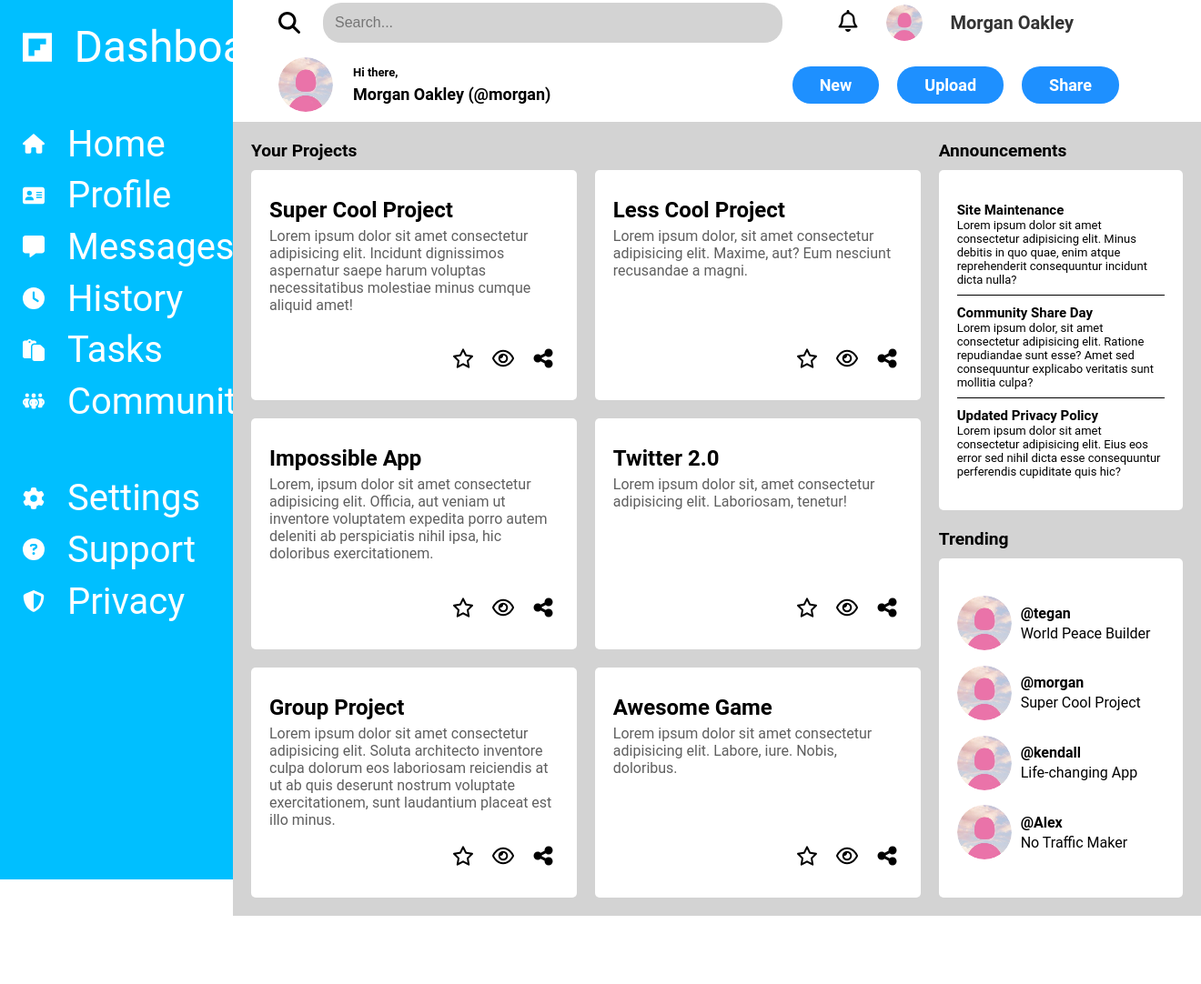
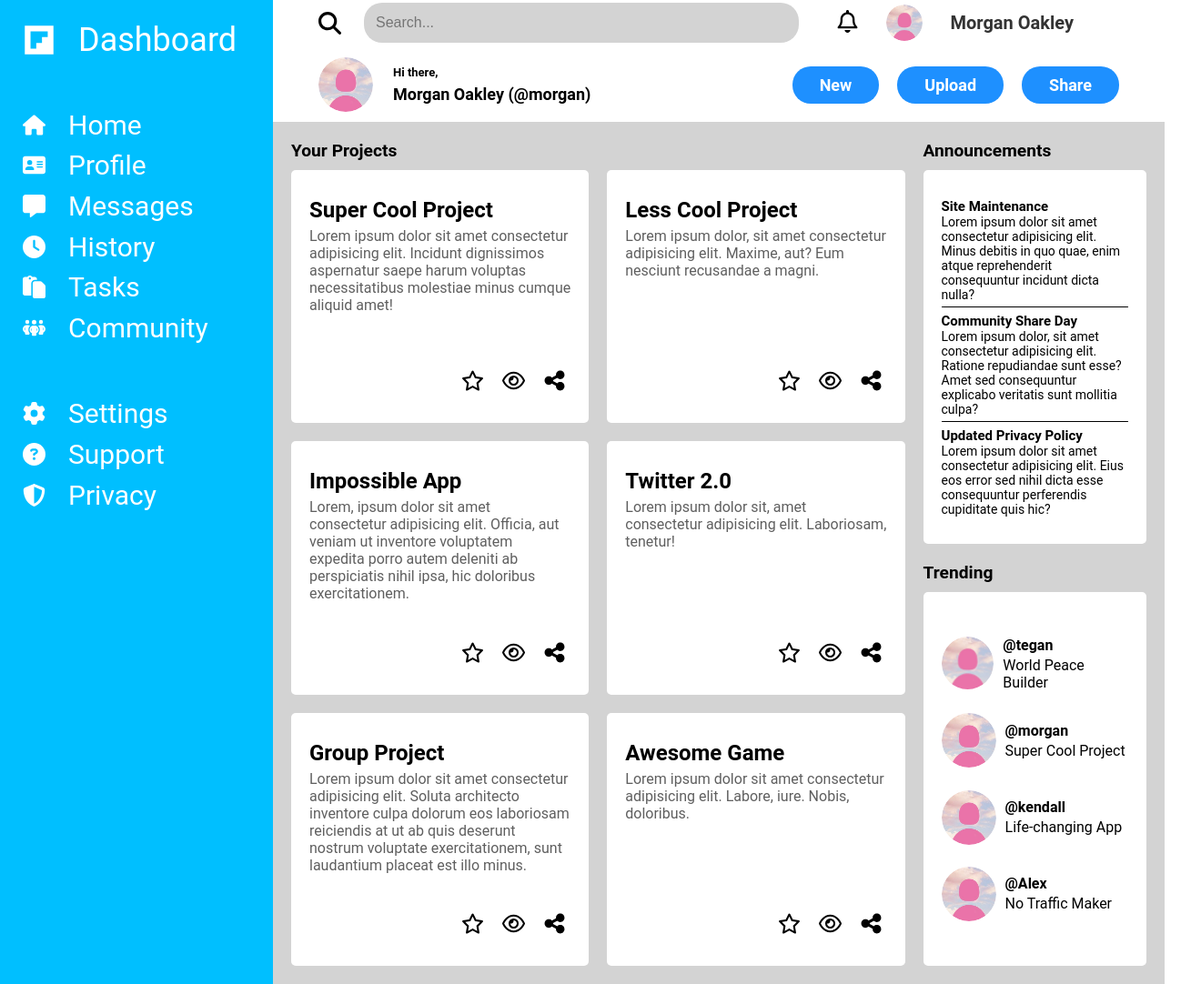
Before and after one commit to KevinMeekel/grid-dashboard, a plain HTML site: page index.html in a window 1280 px wide. Shown: the part 2-1084 px from the top of the page at 91% size, 1320 px wide, since content can reach past the window. Before the commit the page ends 1009 px from the top, so only its background shows below. Drawn offline with Linux system fonts and the light colour scheme.

Commit message:
add final version

```diff
--- a/index.html
+++ b/index.html
@@ -17,42 +17,42 @@
             </div>
             <ul>
                 <li>
-                    <img src="./icons/home.svg" class="sidebar-icon" alt="home" height="24px" width="24px">
+                    <img src="./icons/home.svg" class="sidebar-icon" alt="home" height="25px" width="25px">
                     <a href="" class="sidebar-link">Home</a>
                 </li>
                 <li>
-                    <img src="./icons/profile.svg" class="sidebar-icon" alt="home" height="24px" width="24px">
+                    <img src="./icons/profile.svg" class="sidebar-icon" alt="home" height="25px" width="25px">
                     <a href="" class="sidebar-link">Profile</a>
                 </li>
                 <li>
-                    <img src="./icons/messages.svg" class="sidebar-icon" alt="home" height="24px" width="24px">
+                    <img src="./icons/messages.svg" class="sidebar-icon" alt="home" height="25px" width="25px">
                     <a href="" class="sidebar-link">Messages</a>
                 </li>
                 <li>
-                    <img src="./icons/history.svg" class="sidebar-icon" alt="home" height="24px" width="24px">
+                    <img src="./icons/history.svg" class="sidebar-icon" alt="home" height="25px" width="25px">
                     <a href="" class="sidebar-link">History</a>
                 </li>
                 <li>
-                    <img src="./icons/tasks.svg" class="sidebar-icon" alt="home" height="24px" width="24px">
+                    <img src="./icons/tasks.svg" class="sidebar-icon" alt="home" height="25px" width="25px">
                     <a href="" class="sidebar-link">Tasks</a>
                 </li>
                 <li>
-                    <img src="./icons/community.svg" class="sidebar-icon" alt="home" height="24px" width="24px">
+                    <img src="./icons/community.svg" class="sidebar-icon" alt="home" height="25px" width="25px">
                     <a href="" class="sidebar-link">Community</a>
                 </li>
             </ul>
 
             <ul>
                 <li>
-                    <img src="./icons/settings.svg" class="sidebar-icon" alt="home" height="24px" width="24px">
+                    <img src="./icons/settings.svg" class="sidebar-icon" alt="home" height="25px" width="25px">
                     <a href="" class="sidebar-link">Settings</a>
                 </li>
                 <li>
-                    <img src="./icons/support.svg" class="sidebar-icon" alt="home" height="24px" width="24px">
+                    <img src="./icons/support.svg" class="sidebar-icon" alt="home" height="25px" width="25px">
                     <a href="" class="sidebar-link">Support</a>
                 </li>
                 <li>
-                    <img src="./icons/privacy.svg" class="sidebar-icon" alt="home" height="24px" width="24px">
+                    <img src="./icons/privacy.svg" class="sidebar-icon" alt="home" height="25px" width="25px">
                     <a href="" class="sidebar-link">Privacy</a>
                 </li>
             </ul>
@@ -63,7 +63,7 @@
 
                 <div class="search-container">
                     <button type="submit" class="search-button">
-                        <img src="./icons/search.svg" class="sidebar-icon" alt="home" height="24px" width="24px">
+                        <img src="./icons/search.svg" class="sidebar-icon" alt="home" height="25px" width="25px">
                     </button>
                     <div class="search-bar">
                         <input type="text" placeholder="Search...">
@@ -72,7 +72,7 @@
 
                 <div class="header-actions">
                     <button type="button" class="action-button">
-                        <img src="./icons/bell.svg" alt="notifications" height="24px" width="24px">
+                        <img src="./icons/bell.svg" alt="notifications" height="25px" width="25px">
                     </button>
                     <div class="thumbnail-container-s">
                         <img src="./icons/profile.jpg" alt="profile" class="profile-thumbnail">
@@ -111,13 +111,13 @@
                     </p>
                     <div class="card-icons">
                         <button type="button" class="card-button">
-                            <img src="./icons/star.svg" alt="favorite" height="24px" width="24px">
+                            <img src="./icons/star.svg" alt="favorite" height="25px" width="25px">
                         </button>
                         <button type="button" class="card-button">
-                            <img src="./icons/eye.svg" alt="watch later" height="24px" width="24px">
+                            <img src="./icons/eye.svg" alt="watch later" height="25px" width="25px">
                         </button>
                         <button type="button" class="card-button">
-                            <img src="./icons/share.svg" alt="share" height="24px" width="24px">
+                            <img src="./icons/share.svg" alt="share" height="25px" width="25px">
                         </button>
                     </div>
                 </div>
@@ -127,13 +127,13 @@
                         Eum nesciunt recusandae a magni.</p>
                     <div class="card-icons">
                         <button type="button" class="card-button">
-                            <img src="./icons/star.svg" alt="favorite" height="24px" width="24px">
+                            <img src="./icons/star.svg" alt="favorite" height="25px" width="25px">
                         </button>
                         <button type="button" class="card-button">
-                            <img src="./icons/eye.svg" alt="watch later" height="24px" width="24px">
+                            <img src="./icons/eye.svg" alt="watch later" height="25px" width="25px">
                         </button>
                         <button type="button" class="card-button">
-                            <img src="./icons/share.svg" alt="share" height="24px" width="24px">
+                            <img src="./icons/share.svg" alt="share" height="25px" width="25px">
                         </button>
                     </div>
                 </div>
@@ -144,13 +144,13 @@
                         doloribus exercitationem.</p>
                     <div class="card-icons">
                         <button type="button" class="card-button">
-                            <img src="./icons/star.svg" alt="favorite" height="24px" width="24px">
+                            <img src="./icons/star.svg" alt="favorite" height="25px" width="25px">
                         </button>
                         <button type="button" class="card-button">
-                            <img src="./icons/eye.svg" alt="watch later" height="24px" width="24px">
+                            <img src="./icons/eye.svg" alt="watch later" height="25px" width="25px">
                         </button>
                         <button type="button" class="card-button">
-                            <img src="./icons/share.svg" alt="share" height="24px" width="24px">
+                            <img src="./icons/share.svg" alt="share" height="25px" width="25px">
                         </button>
                     </div>
                 </div>
@@ -160,13 +160,13 @@
                         tenetur!</p>
                     <div class="card-icons">
                         <button type="button" class="card-button">
-                            <img src="./icons/star.svg" alt="favorite" height="24px" width="24px">
+                            <img src="./icons/star.svg" alt="favorite" height="25px" width="25px">
                         </button>
                         <button type="button" class="card-button">
-                            <img src="./icons/eye.svg" alt="watch later" height="24px" width="24px">
+                            <img src="./icons/eye.svg" alt="watch later" height="25px" width="25px">
                         </button>
                         <button type="button" class="card-button">
-                            <img src="./icons/share.svg" alt="share" height="24px" width="24px">
+                            <img src="./icons/share.svg" alt="share" height="25px" width="25px">
                         </button>
                     </div>
                 </div>
@@ -177,13 +177,13 @@
                         voluptate exercitationem, sunt laudantium placeat est illo minus.</p>
                     <div class="card-icons">
                         <button type="button" class="card-button">
-                            <img src="./icons/star.svg" alt="favorite" height="24px" width="24px">
+                            <img src="./icons/star.svg" alt="favorite" height="25px" width="25px">
                         </button>
                         <button type="button" class="card-button">
-                            <img src="./icons/eye.svg" alt="watch later" height="24px" width="24px">
+                            <img src="./icons/eye.svg" alt="watch later" height="25px" width="25px">
                         </button>
                         <button type="button" class="card-button">
-                            <img src="./icons/share.svg" alt="share" height="24px" width="24px">
+                            <img src="./icons/share.svg" alt="share" height="25px" width="25px">
                         </button>
                     </div>
                 </div>
@@ -193,13 +193,13 @@
                         Nobis, doloribus.</p>
                     <div class="card-icons">
                         <button type="button" class="card-button">
-                            <img src="./icons/star.svg" alt="favorite" height="24px" width="24px">
+                            <img src="./icons/star.svg" alt="favorite" height="25px" width="25px">
                         </button>
                         <button type="button" class="card-button">
-                            <img src="./icons/eye.svg" alt="watch later" height="24px" width="24px">
+                            <img src="./icons/eye.svg" alt="watch later" height="25px" width="25px">
                         </button>
                         <button type="button" class="card-button">
-                            <img src="./icons/share.svg" alt="share" height="24px" width="24px">
+                            <img src="./icons/share.svg" alt="share" height="25px" width="25px">
                         </button>
                     </div>
                 </div>
--- a/style.css
+++ b/style.css
@@ -95,6 +95,10 @@ body, html {
     font-family: "Roboto", "Arial", sans-serif;
 }
 
+body {
+    max-width: 100vw;
+}
+
 button {
     appearance: none; /* Removes default styling (webkit) */
     -moz-appearance: none; /* Removes default styling (mozilla) */
@@ -115,7 +119,7 @@ button {
     height: 100vh; /* Full height of the viewport */
     width: 100%;
     display: grid;
-    grid-template-columns: clamp(200px, 20%, 500px) 1fr;
+    grid-template-columns: 300px 1fr;
     grid-template-rows: clamp(80px, 17%, 200px) 1fr;
 }
 
@@ -146,8 +150,6 @@ button {
     grid-template-rows: 1fr 1fr;
     gap: 20px;
     background-color: lightgray;
-    height: 100%;
-    width: 100%;
     padding: 20px;
 }
 
@@ -218,7 +220,7 @@ button {
 }
 
 .announcement-body {
-    font-size: 13px;
+    font-size: 14px;
 }
 
 .divider {
@@ -259,7 +261,7 @@ button {
 
 .logo h2 {
     color: inherit;
-    font-size: inherit;
+    font-size: 36px;
 }
 
 .sidebar ul {
@@ -267,7 +269,7 @@ button {
 }
 
 .sidebar ul li {
-    font-size: 2.5rem;
+    font-size: 30px;
     color: white;
     list-style: none;
     display: flex;
```
